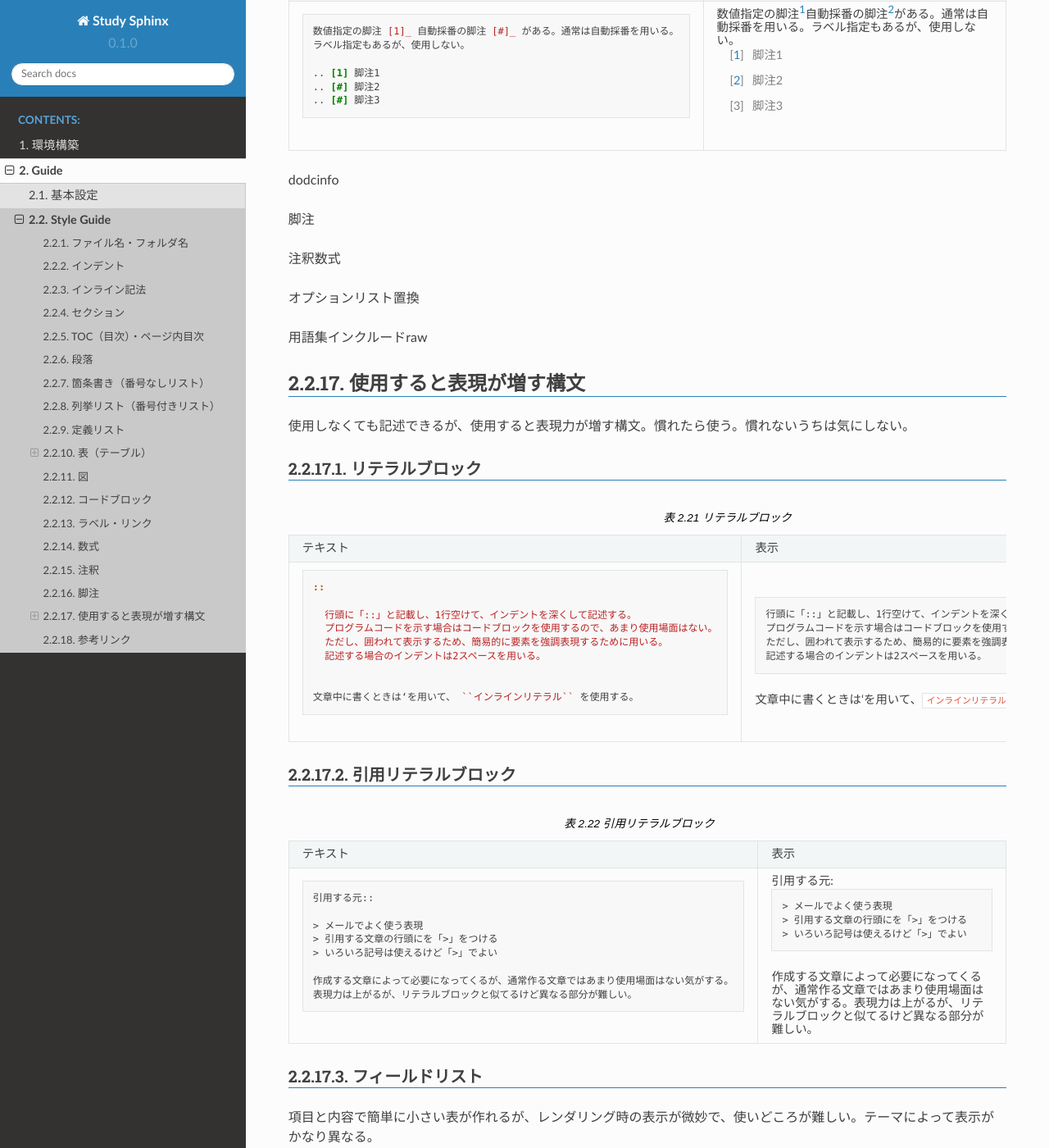
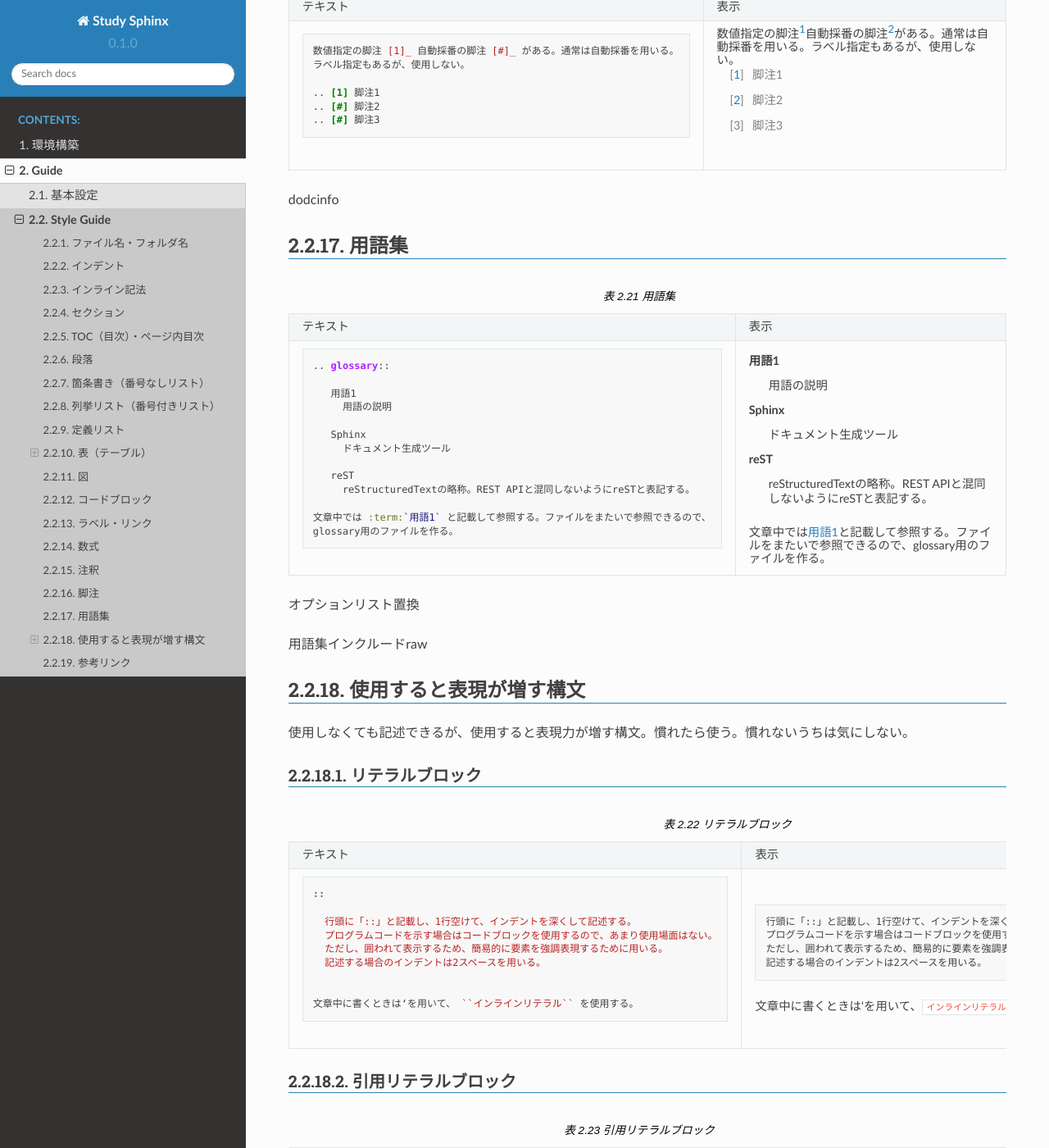
Before and after one commit to kkAyataka/study-sphinx, a Sphinx documentation site: the page built from doc/guide/style-guide.rst, in a window 1280 px wide and 1400 px high, scrolled down 9948 px. Shown: the whole window at 82% size. Built offline with Sphinx 7.4.7 and the Read the Docs theme 2.0.0, drawn with Linux system fonts in a browser that asks for light colours; some of the changed text lies outside the part shown.

Commit message:
Write about glossary

```diff
--- a/doc/guide/style-guide.rst
+++ b/doc/guide/style-guide.rst
@@ -315,10 +315,16 @@ CSVテーブル
 
 dodcinfo
 
-脚注
+用語集
+================================================================================
 
-注釈
-数式
+.. list-table:: 用語集
+
+   * - テキスト
+     - 表示
+   * - .. literalinclude:: style-sample/glossary.txt
+          :language: rst
+     - .. include:: style-sample/glossary.txt
 
 オプションリスト
 置換
--- /dev/null
+++ b/doc/guide/style-sample/glossary.txt
@@ -0,0 +1,13 @@
+.. glossary::
+
+   用語1
+     用語の説明
+
+   Sphinx
+     ドキュメント生成ツール
+
+   reST
+     reStructuredTextの略称。REST APIと混同しないようにreSTと表記する。
+
+文章中では :term:`用語1` と記載して参照する。ファイルをまたいで参照できるので、
+glossary用のファイルを作る。
```
